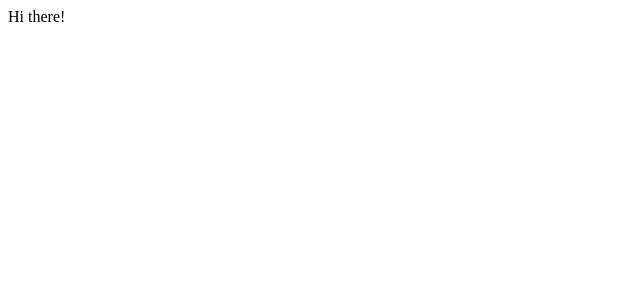
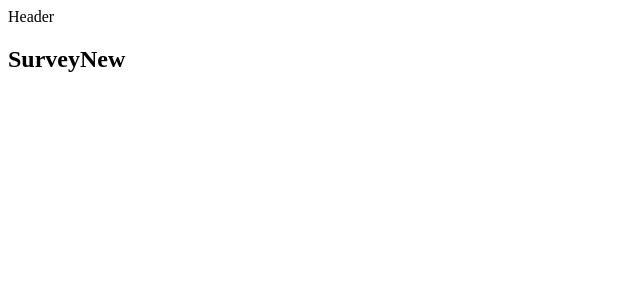
Before and after one commit to Samyaryal/Full-Stack-Web-app, a React (Create React App) app in the folder client/: page /surveys/new in a window 1280 px wide. Shown: the top 300 px of the page, without its empty margins (0-640 px from the left). Built offline with nearby package versions, Linux system fonts and the light colour scheme.

Commit message:
visible components and CSS

```diff
--- a/client/package.json
+++ b/client/package.json
@@ -3,6 +3,7 @@
   "version": "0.1.0",
   "private": true,
   "dependencies": {
+    "materialize-css": "^1.0.0",
     "react": "^16.8.6",
     "react-dom": "^16.8.6",
     "react-redux": "^7.0.3",
--- a/client/src/components/App.js
+++ b/client/src/components/App.js
@@ -1,15 +1,24 @@
 import React from 'react';
 import { BrowserRouter, Route} from 'react-router-dom';
 
-const Header = () => <h2>Header</h2>
-const Dashboard = () => <h2>Dashboard</h2>
-const SurveryNew = () => <h2>SurveryNew</h2>
-const Landing = () => <h2>Landing</h2>
+import Header from './Header';
+const Dashboard = () => <h2>Dashboard</h2>;
+const SurveyNew = () => <h2>SurveyNew</h2>;
+const Landing = () => <h2>Landing</h2>;
 
 const App = () => {
     return (
         <div>
-        Hi there!
+           <BrowserRouter>
+               <div>
+                    <Header/>
+                    <Route exact path="/" component={Landing} />
+                    <Route exact path="/surveys" component={Dashboard} />
+                    <Route path="/surveys/new" component={SurveyNew} />
+
+
+                </div>
+            </BrowserRouter>
         </div>
     );
 };
--- /dev/null
+++ b/client/src/components/Header.js
@@ -0,0 +1,13 @@
+import React, { Component } from 'react';
+
+class Header extends Component {
+    render() {
+        return (
+            <div>
+              Header
+            </div>
+        )
+    }
+}
+
+export default Header;
```
Also changed, not shown: 1 other file (tests, documents, lock files or other folders).
